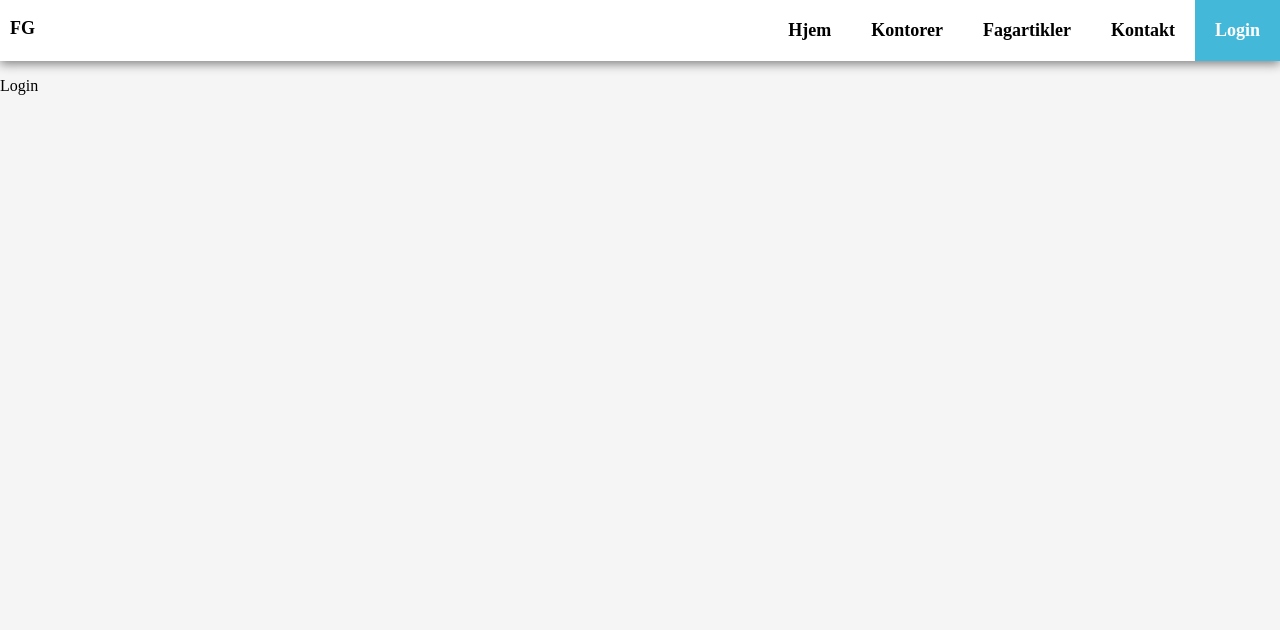
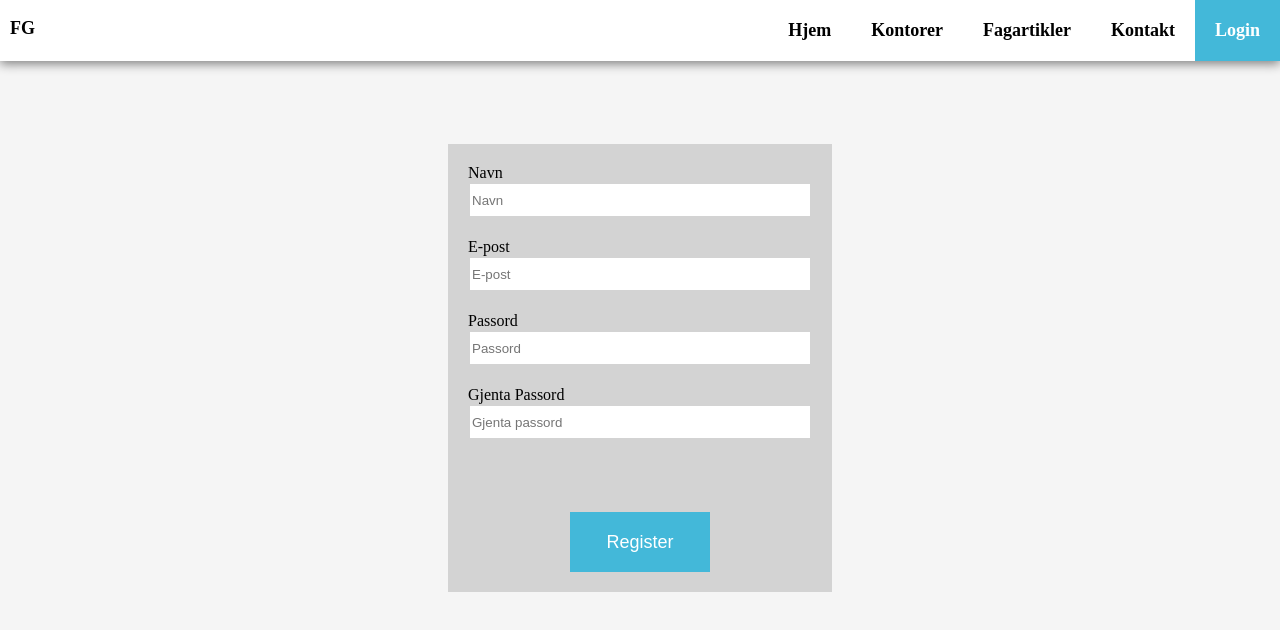
Before and after one commit to GossipDolphin/frontend-webapp-eksamen-g15, a React (Create React App) app: page /Login in a window 1280 px wide. Shown: the top 630 px of the page. Built offline with nearby package versions, Linux system fonts and the light colour scheme.

Commit message:
register completed

```diff
--- /dev/null
+++ b/src/components/Register.jsx
@@ -0,0 +1,60 @@
+import React, { useState } from 'react';
+import { StandardButton, RegisterAndLoginForm } from "../styles/StyledComponents"
+import { register } from "../utils/eventService"
+
+const Register = () => {
+
+    const [name, setName] = useState("");
+    const [email, setEmail] = useState("");
+    const [password, setPassword] = useState("");
+    const [passwordRepeted, setPasswordRepeted] = useState("");
+    const [message, setMessage] = useState("");
+
+    const handleNameChange = (e) => {
+        setName(e.target.value)
+    }
+    const handleEmailChange = (e) => {
+        setEmail(e.target.value)
+
+    }
+    const handlePasswordChange = (e) => {
+        setPassword(e.target.value)
+
+    }
+    const handlePasswordRepeatedChange = (e) => {
+        setPasswordRepeted(e.target.value)
+
+    }
+    const registerUser = async(e) => {
+        e.preventDefault();
+            const { data, error } = await register({
+                name: name,
+                email: email,
+                password: password
+            })
+            if (error) {
+                setMessage(error.message)
+            }
+            else {
+                setMessage("success registered")
+                console.log(data)
+            }
+    }
+
+    return (
+        <RegisterAndLoginForm>
+            <label htmlFor="name">Navn</label>
+            <input type="textarea" value={name} onChange={handleNameChange} placeholder="Navn" required></input>
+            <label htmlFor="email">E-post</label>
+            <input type="textarea" value={email} onChange={handleEmailChange} placeholder="E-post" autoComplete="email" required></input>
+            <label htmlFor="password">Passord</label>
+            <input type="password" value={password} onChange={handlePasswordChange} placeholder="Passord" autoComplete="current-password" required></input>
+            <label htmlFor="password">Gjenta Passord</label>
+            <input type="password" value={passwordRepeted} onChange={handlePasswordRepeatedChange} placeholder="Gjenta passord" autoComplete="current-password" required></input>
+            <p>{message}</p>
+            <StandardButton onClick={registerUser}>Register</StandardButton>
+        </RegisterAndLoginForm>
+    )
+}
+
+export default Register
--- a/src/styles/StyledComponents.jsx
+++ b/src/styles/StyledComponents.jsx
@@ -613,3 +613,30 @@ export const CategoryOptionSection = styled.section`
         color: white;
     }
 `;
+
+export const RegisterAndLoginWrapperSection = styled.section`
+    display: flex;
+    flex-direction: column;
+    width: 30vw;
+    margin: 0 auto;
+`;
+
+export const RegisterAndLoginForm = styled.form`
+    display: flex;
+    flex-direction: column;
+    background-color: lightgray;
+    padding: 20px;
+    margin-top: 80px;
+    >input{
+        height: 30px;
+        margin-bottom: 20px;
+        border: solid 2px lightgray;
+    }
+    >button{
+        margin: 0 auto;
+        margin-top: 20px;
+        background-color: #43b8d9;
+        color: white;
+        font-size: 18px;
+    }
+`;
--- /dev/null
+++ b/src/utils/eventService.js
@@ -0,0 +1,14 @@
+import http from './http.js';
+
+const API_REGISTER_URL = "/user/register"
+
+export const register = async (data) =>{
+    try{
+        return await http.post(`${API_REGISTER_URL}`,data)
+    }
+    catch(err){
+        return err.response.data;
+    }
+}
+
+export default {register};
--- /dev/null
+++ b/src/utils/http.js
@@ -0,0 +1,8 @@
+import Axios from 'axios';
+import 'dotenv/config'
+
+const http = Axios.create({
+    baseURL: `${process.env.REACT_APP_BASE_URL}`,
+});
+
+export default http;
--- a/src/views/Login.jsx
+++ b/src/views/Login.jsx
@@ -1,8 +1,12 @@
 import React from 'react';
+import {RegisterAndLoginWrapperSection} from "../styles/StyledComponents";
+import Register from "../components/Register";
 
 const Login = () => {
     return(
-        <p>Login</p>
+        <RegisterAndLoginWrapperSection>
+            <Register></Register>
+        </RegisterAndLoginWrapperSection>
     )
 }
 
```
Also changed, not shown: src/components/Login.jsx (added, +17 -0 lines), 1 other file (tests, documents, lock files or other folders).
